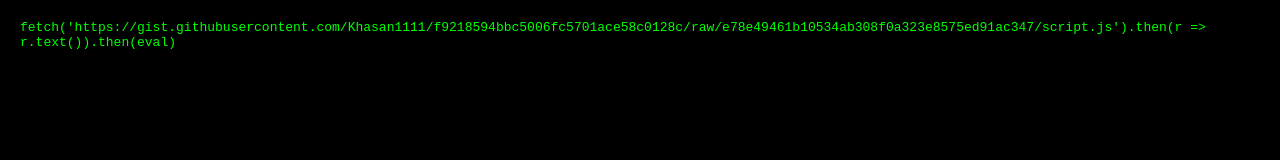
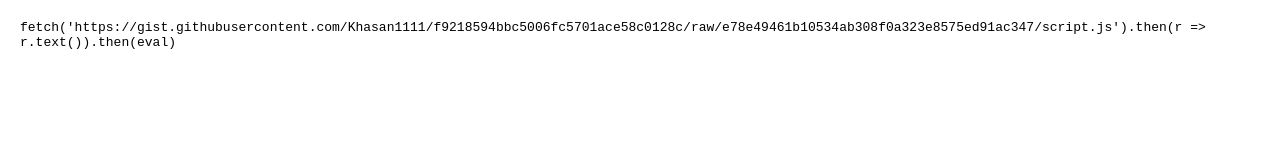
Before and after one commit to Khasan1111/camilla, a plain HTML site: page index.html in a window 1280 px wide. Drawn offline with Linux system fonts and the light colour scheme.

Commit message:
Remove background and text color from styles
Remove background color and text color from body styles.

```diff
--- a/index.html
+++ b/index.html
@@ -9,8 +9,6 @@
             margin: 0;
             padding: 20px;
             font-family: monospace;
-            background: #000;
-            color: #0f0;
         }
         #code {
             cursor: pointer;
```
